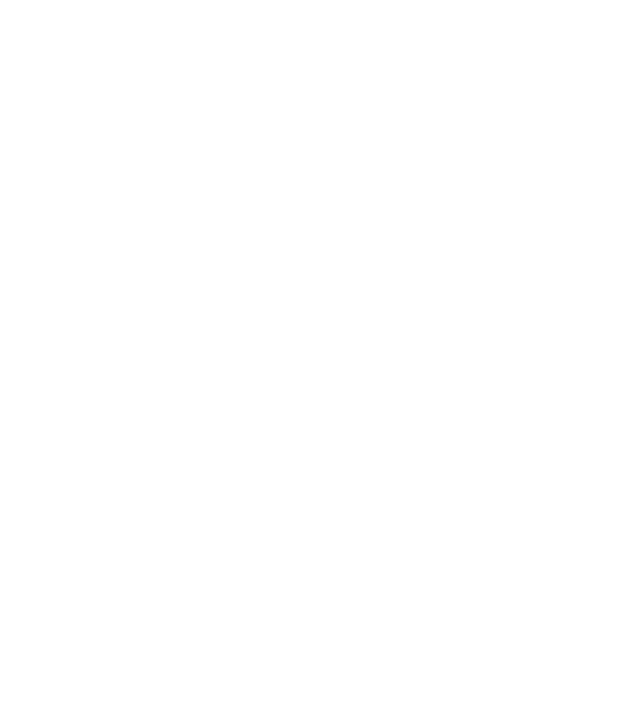
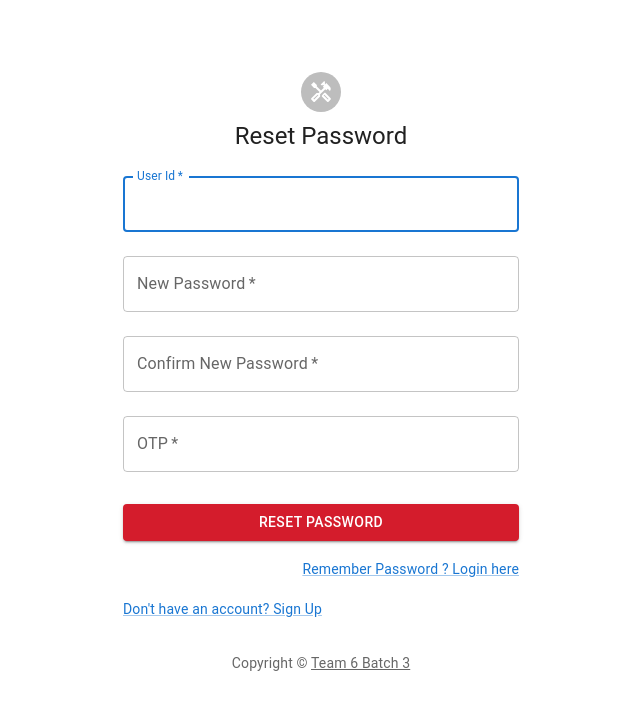
Before and after one commit to vishalkrishna511/online-banking-app, a React (Create React App) app in the folder onlinebanking-ui/: page /forgotPassword in a window 1280 px wide. Before the commit this address had no page. Shown: the top 710 px of the page, without its empty margins (319-959 px from the left). Built offline with nearby package versions, Linux system fonts and the light colour scheme; sample sign-in values are in the browser's storage.

Commit message:
forget password page Done Otp integration done

```diff
--- a/onlinebanking-ui/src/App.js
+++ b/onlinebanking-ui/src/App.js
@@ -6,6 +6,7 @@ import RegistrationPage from "./Components/RegistrationPage";
 import ErrorPage from "./Components/ErrorPage";
 import { useEffect } from "react";
 import AdminPage from "./Components/AdminPage"
+import ForgotPassword from "./Components/ForgotPassword";
 
 function App() {
   const navigate = useNavigate();
@@ -37,6 +38,8 @@ function App() {
         <Route exact path="/login" element={<LoginPage />}></Route>
         <Route exact path="/error" element={<ErrorPage />}></Route>
         <Route exact path="/admin" element={<AdminPage />}></Route>
+        <Route exact path="/forgotPassword" element={<ForgotPassword />}></Route>
+
       </Routes>
     </div>
   );
--- /dev/null
+++ b/onlinebanking-ui/src/Components/ForgotPassword.jsx
@@ -0,0 +1,208 @@
+// import React from "react";
+import React, { useState } from "react";
+import Avatar from "@mui/material/Avatar";
+import Button from "@mui/material/Button";
+import CssBaseline from "@mui/material/CssBaseline";
+import TextField from "@mui/material/TextField";
+import Link from "@mui/material/Link";
+import Grid from "@mui/material/Grid";
+import Box from "@mui/material/Box";
+// import LockOutlinedIcon from "@mui/icons-material/LockOutlined";
+import HandymanOutlinedIcon from "@mui/icons-material/HandymanOutlined";
+import Typography from "@mui/material/Typography";
+import Container from "@mui/material/Container";
+import { createTheme, ThemeProvider } from "@mui/material/styles";
+import { useNavigate } from "react-router-dom";
+import axios from "axios";
+import ErrorPage from "./ErrorPage";
+
+function Copyright(props) {
+  return (
+    <Typography
+      variant="body2"
+      color="text.secondary"
+      align="center"
+      {...props}
+    >
+      {"Copyright © "}
+      <Link color="inherit" href="/login">
+        Team 6 Batch 3
+      </Link>{" "}
+      {/* {new Date().getFullYear()}
+            {"."} */}
+    </Typography>
+  );
+}
+
+const defaultTheme = createTheme();
+
+const ForgotPassword = () => {
+  const navigate = useNavigate();
+  const [success, setSuccess] = useState(true);
+  const [newOtp, setNewOtp] = useState(0);
+  const [gotOtp, setGotOtp] = useState(false);
+  const handleSubmit = (event) => {
+    event.preventDefault();
+
+    const loginBackendUrl = `http://localhost:8080/forgetPassword`;
+    const data = new FormData(event.currentTarget);
+
+    const loginData = {
+      userId: data.get("userid"),
+      pswd: data.get("password"),
+    };
+    console.log(loginData);
+
+    // const newPassword = data.get("")
+
+    // axios.post(loginBackendUrl, loginData).then((response) => {
+    //   console.log(response);
+    //   if (response != null) {
+    //     console.log("GOT OTP");
+    //     setSuccess(true);
+    //   } else {
+    //     setSuccess(false);
+    //   }
+    // });
+
+    axios
+      .post(loginBackendUrl, loginData)
+      .then((response) => {
+        if (response != null) {
+          console.log(response);
+          const otpN = response.data;
+
+          console.log("GOT OTP");
+          setSuccess(true);
+          setNewOtp(otpN);
+          setGotOtp(true);
+          console.log(newOtp);
+          console.log(gotOtp);
+        } else {
+          setSuccess(false);
+          setGotOtp(false);
+        }
+      })
+      .catch((error) => {
+        // handle error
+        if (error.response && error.response.status === 409) {
+          console.log(error.response.data);
+          setSuccess(false);
+          setGotOtp(false);
+          //   alert("There is a conflict with the current state of the resource");
+        } else {
+          console.error(error);
+          setSuccess(false);
+          setGotOtp(false);
+        }
+      });
+  };
+
+  return (
+    <>
+      <ThemeProvider theme={defaultTheme}>
+        <Container component="main" maxWidth="xs">
+          <CssBaseline />
+          <Box
+            sx={{
+              marginTop: 8,
+              display: "flex",
+              flexDirection: "column",
+              alignItems: "center",
+            }}
+          >
+            <Avatar sx={{ m: 1, bgcolor: "dark grey" }}>
+              <HandymanOutlinedIcon />
+            </Avatar>
+            <Typography component="h1" variant="h5">
+              Reset Password
+            </Typography>
+            {!success && <ErrorPage />}
+            {gotOtp && (
+              <p style={{ color: "green" }}>
+                Here is your new OTP <br />
+                <strong style={{ fontSize: "30px" }}>{newOtp}</strong>
+              </p>
+            )}
+            <Box
+              component="form"
+              onSubmit={handleSubmit}
+              noValidate
+              sx={{ mt: 1 }}
+            >
+              <TextField
+                margin="normal"
+                required
+                fullWidth
+                id="userid"
+                label="User Id"
+                name="userid"
+                autoComplete="userid"
+                autoFocus
+              />
+              <TextField
+                margin="normal"
+                required
+                fullWidth
+                name="password"
+                label="New Password"
+                type="password"
+                id="password"
+                autoComplete="current-password"
+              />
+              <TextField
+                margin="normal"
+                required
+                fullWidth
+                name="confirmPassword"
+                label="Confirm New Password"
+                type="confirmPassword"
+                id="confirmPassword"
+                autoComplete="current-password"
+              />
+              <TextField
+                margin="normal"
+                required
+                fullWidth
+                name="otp"
+                label="OTP"
+                type="otp"
+                id="otp"
+                autoComplete="current-password"
+              />
+
+              <Button
+                type="submit"
+                fullWidth
+                variant="contained"
+                sx={{ mt: 3, mb: 2 }}
+                style={{ backgroundColor: "#D41C2C" }}
+              >
+                Reset Password
+              </Button>
+              <Grid container justifyContent="end">
+                <Grid item>
+                  <Link onClick={() => navigate("/login")} variant="body2">
+                    {"Remember Password ? Login here"}
+                  </Link>
+                </Grid>
+              </Grid>
+
+              <Grid container justifyContent="start" sx={{ mt: 2 }}>
+                <Grid item>
+                  <Link onClick={() => navigate("/register")} variant="body2">
+                    {"Don't have an account? Sign Up"}
+                  </Link>
+                </Grid>
+              </Grid>
+            </Box>
+          </Box>
+
+          <Copyright sx={{ mt: 4, mb: 4 }} />
+        </Container>
+      </ThemeProvider>
+    </>
+  );
+};
+
+export default ForgotPassword;
--- a/onlinebanking-ui/src/Components/LoginPage.jsx
+++ b/onlinebanking-ui/src/Components/LoginPage.jsx
@@ -107,6 +107,16 @@ export default function LoginPage() {
               id="password"
               autoComplete="current-password"
             />
+            <Grid container justifyContent="end">
+              <Grid item>
+                <Link
+                  onClick={() => navigate("/forgotPassword")}
+                  variant="body2"
+                >
+                  {"Forgot Password ?"}
+                </Link>
+              </Grid>
+            </Grid>
 
             <Button
               type="submit"
@@ -117,6 +127,7 @@ export default function LoginPage() {
             >
               Sign In
             </Button>
+
             <Grid container justifyContent="center">
               <Grid item>
                 <Link onClick={() => navigate("/register")} variant="body2">
```
